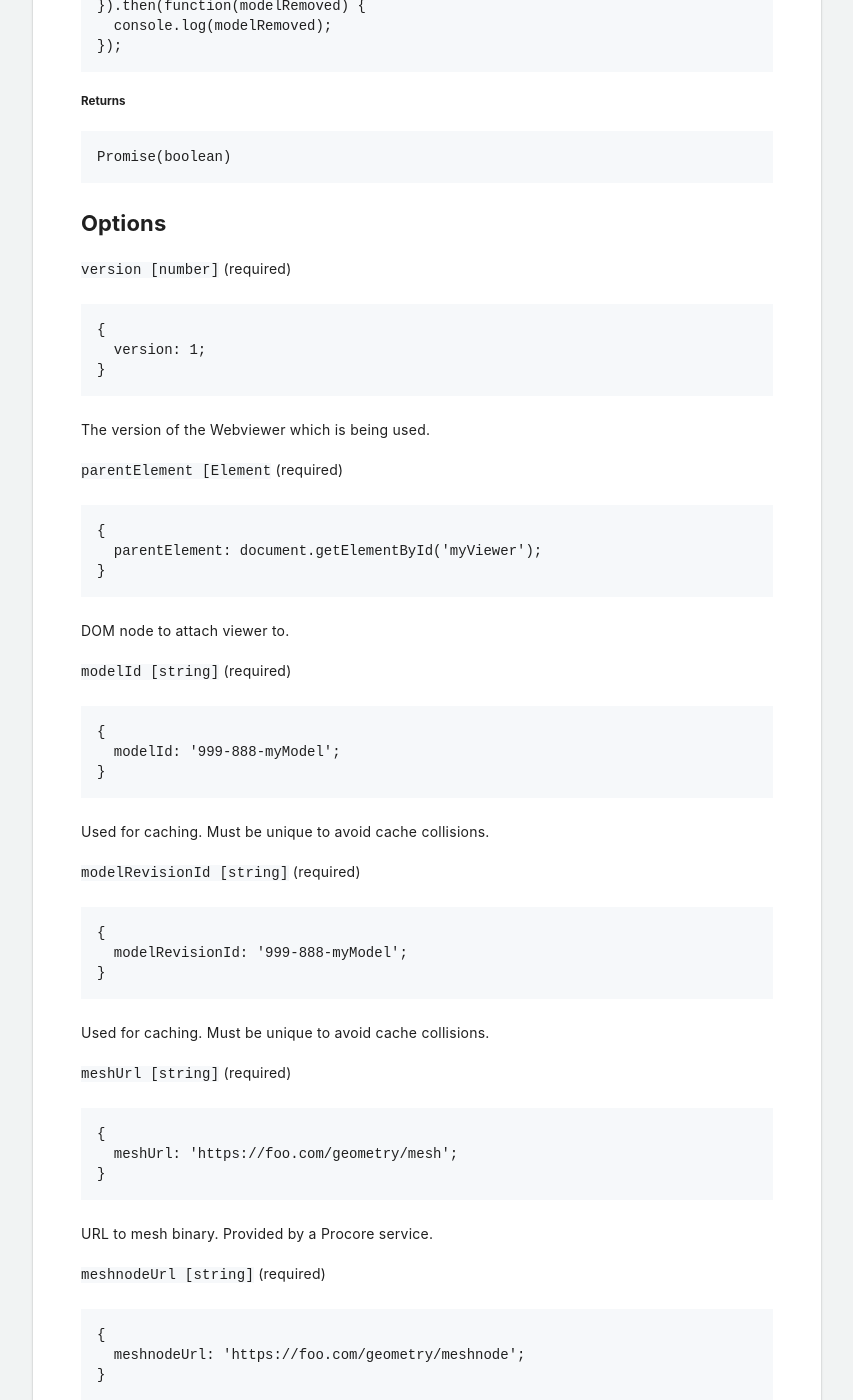
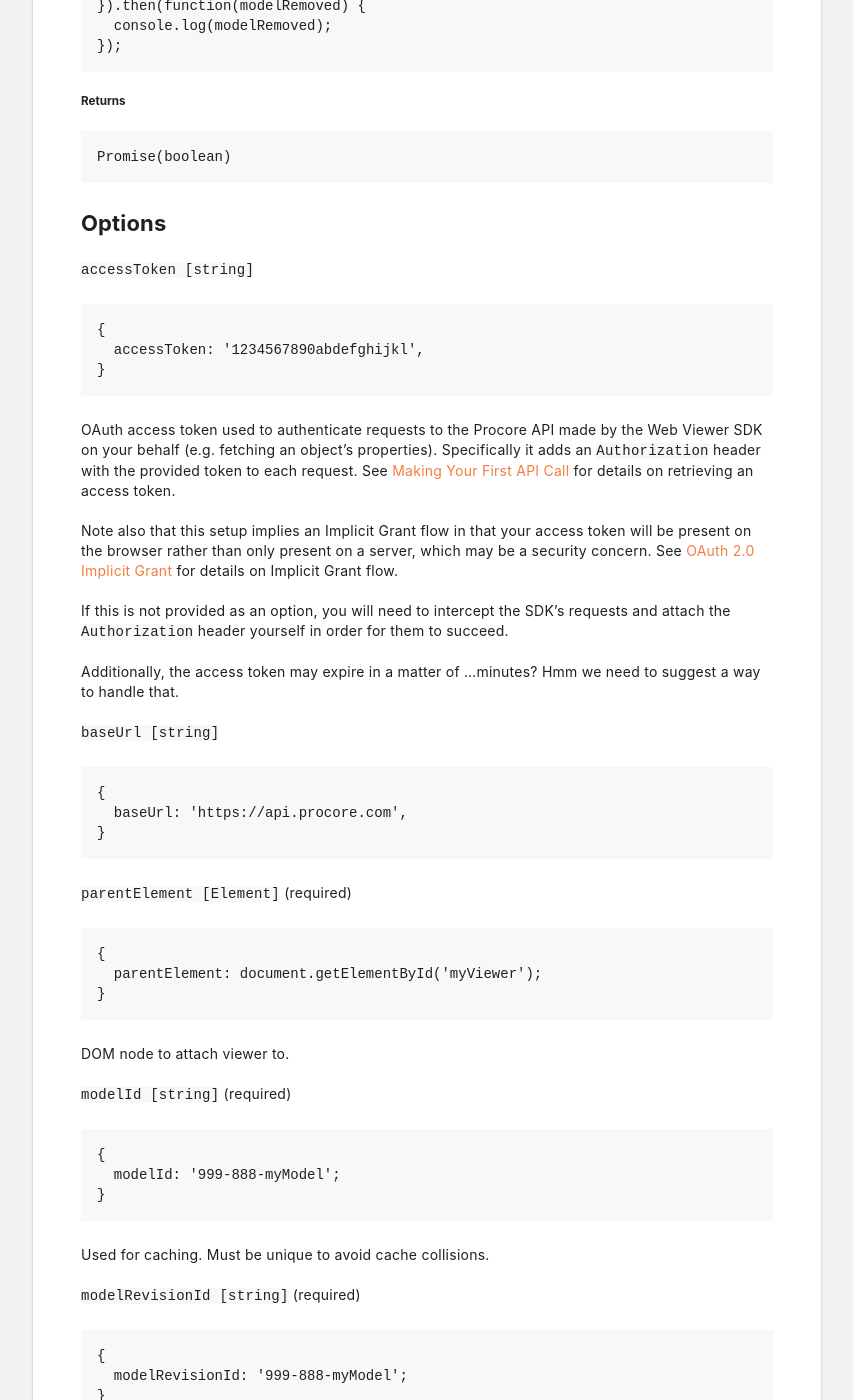
Before and after one commit to procore/documentation, a Jekyll site: the page built from other_procore_apis/bim_web_viewer.md, in a window 1280 px wide and 1400 px high, scrolled down 31397 px. Shown: the whole window, without its empty margins (411-1264 px from the left). Built offline with Jekyll 4.4.1, drawn with Linux system fonts in a browser that asks for light colours; some of the changed text lies outside the part shown.

Commit message:
Remove some old options and add accessToken and baseUrl

````diff
--- a/other_procore_apis/bim_web_viewer.md
+++ b/other_procore_apis/bim_web_viewer.md
@@ -1425,17 +1425,33 @@ Promise(boolean)
 
 <p class="heading-link-container"><a class="heading-link" href="#options"></a></p>
 
-`version [number]` (required)
-
-```
-{
-  version: 1;
-}
-```
-
-The version of the Webviewer which is being used.
-
-`parentElement [Element` (required)
+`accessToken [string]`
+
+```js
+{
+  accessToken: '1234567890abdefghijkl',
+}
+```
+
+OAuth access token used to authenticate requests to the Procore API made by the Web Viewer SDK on your behalf (e.g. fetching an object's properties). Specifically it adds an `Authorization` header with the provided token to each request. See [Making Your First API Call](/documentation/making-first-call) for details on retrieving an access token.
+
+Note also that this setup implies an Implicit Grant flow in that your access token will be present on the browser rather than only present on a server, which may be a security concern. See [OAuth 2.0 Implicit Grant](/documentation/oauth-implicit-flow) for details on Implicit Grant flow.
+
+If this is not provided as an option, you will need to intercept the SDK's requests and attach the `Authorization` header yourself in order for them to succeed.
+
+Additionally, the access token may expire in a matter of ...minutes? Hmm we need to suggest a way to handle that.
+
+`baseUrl [string]`
+
+```js
+{
+  baseUrl: 'https://api.procore.com',
+}
+```
+
+
+
+`parentElement [Element]` (required)
 
 ```
 {
@@ -1541,37 +1557,6 @@ Provided by a Procore service.
 
 Initializes the Webviewer with the camera.
 
-`swEnable [boolean]`
-
-```
-{
-  swUrl: true;
-}
-```
-
-Enables Service Worker for internal caching.
-
-`swUrl [string]`
-
-```
-{
-  swUrl: 'https://foo/service_worker.js';
-}
-```
-
-Sets the Service Worker URL.
-If not set, defaults to `/sw.js`
-
-`swScope [string]`
-
-```
-{
-  swUrl: '/app/';
-}
-```
-
-Sets the scope of the service worker
-
 `min_boundary [Object]`
 
 ```
````
